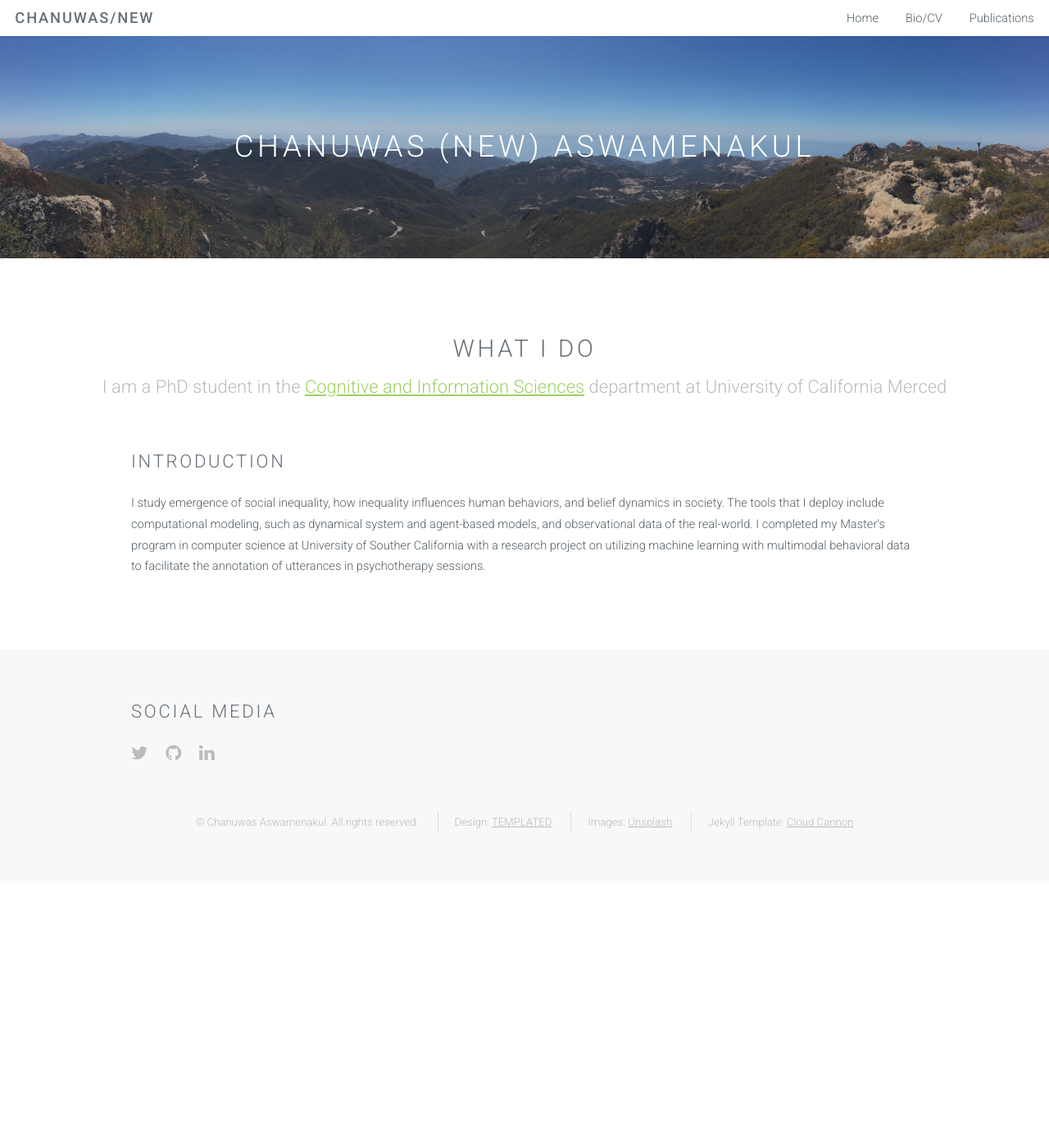
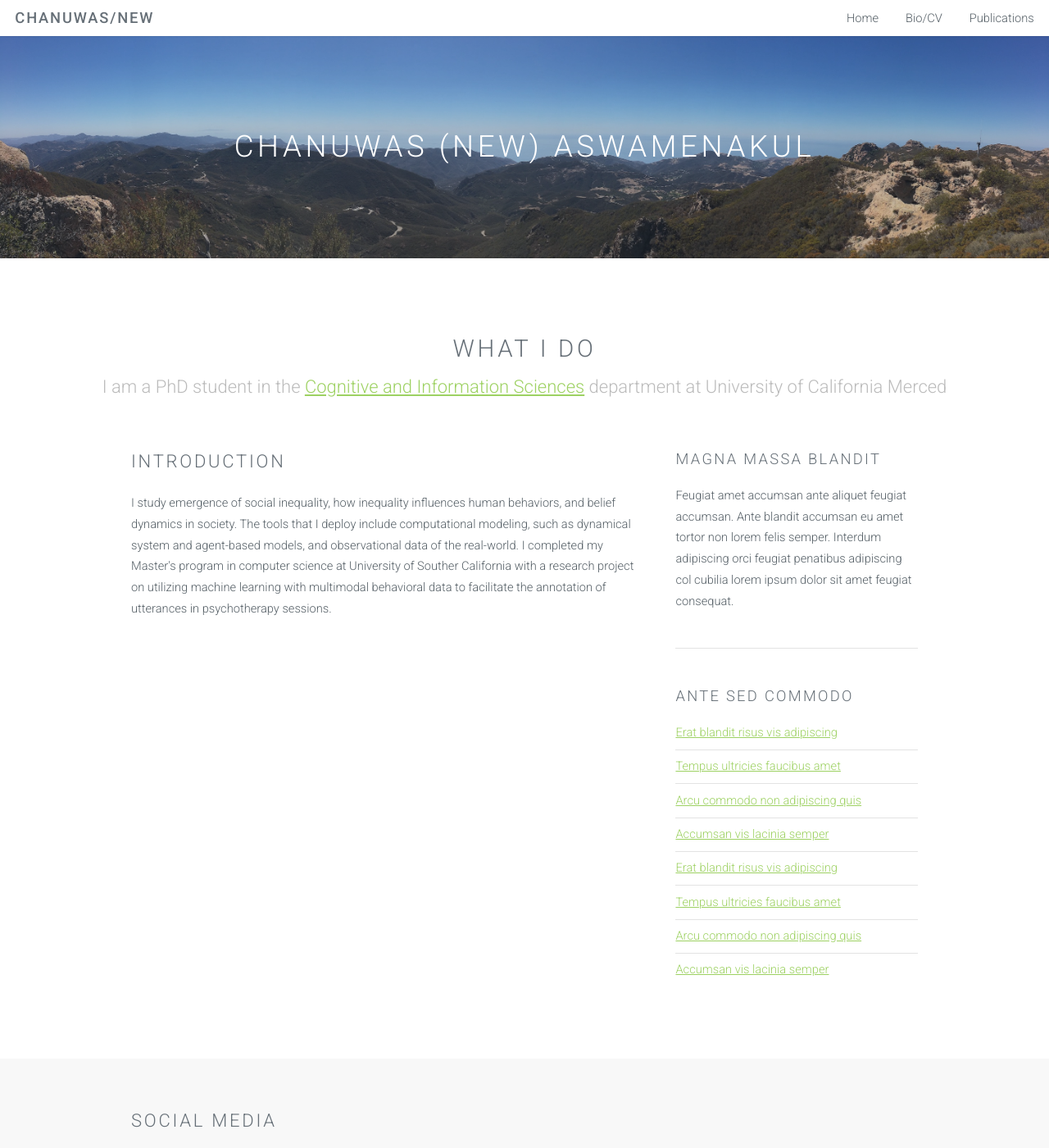
Before and after one commit to chasnew/chasnew.github.io, a Jekyll site: the page built from index.html, in a window 1280 px wide and 1400 px high. Shown: the whole window at 82% size. Built offline with Jekyll 4.4.1, drawn with Linux system fonts in a browser that asks for light colours.

Commit message:
added right side bar

```diff
--- a/index.html
+++ b/index.html
@@ -9,11 +9,35 @@ layout: landing-page
 					<p>I am a PhD student in the <a href="https://cogsci.ucmerced.edu/">Cognitive and Information Sciences</a> department at University of California Merced</p>
 				</header>
 				<div class="container">
-			        <section>
-			            <h2>Introduction</h2>
-			            <p>I study emergence of social inequality, how inequality influences human behaviors, and belief dynamics in society. The tools that I deploy include computational modeling, such as dynamical system and agent-based models, and observational data of the real-world.
+					<div class="row">
+	            		<div class="8u">
+					        <section>
+					            <h2>Introduction</h2>
+					            <p>I study emergence of social inequality, how inequality influences human behaviors, and belief dynamics in society. The tools that I deploy include computational modeling, such as dynamical system and agent-based models, and observational data of the real-world.
 
-			            I completed my Master's program in computer science at University of Souther California with a research project on utilizing machine learning with multimodal behavioral data to facilitate the annotation of utterances in psychotherapy sessions.</p>
-			        </section>
+					            I completed my Master's program in computer science at University of Souther California with a research project on utilizing machine learning with multimodal behavioral data to facilitate the annotation of utterances in psychotherapy sessions.</p>
+					        </section>
+				        </div>
+				        <div class="4u">
+			                <section>
+			                    <h3>Magna massa blandit</h3>
+			                    <p>Feugiat amet accumsan ante aliquet feugiat accumsan. Ante blandit accumsan eu amet tortor non lorem felis semper. Interdum adipiscing orci feugiat penatibus adipiscing col cubilia lorem ipsum dolor sit amet feugiat consequat.</p>
+			                </section>
+			                <hr/>
+			                <section>
+			                    <h3>Ante sed commodo</h3>
+			                    <ul class="alt">
+			                        <li><a href="#">Erat blandit risus vis adipiscing</a></li>
+			                        <li><a href="#">Tempus ultricies faucibus amet</a></li>
+			                        <li><a href="#">Arcu commodo non adipiscing quis</a></li>
+			                        <li><a href="#">Accumsan vis lacinia semper</a></li>
+			                        <li><a href="#">Erat blandit risus vis adipiscing</a></li>
+			                        <li><a href="#">Tempus ultricies faucibus amet</a></li>
+			                        <li><a href="#">Arcu commodo non adipiscing quis</a></li>
+			                        <li><a href="#">Accumsan vis lacinia semper</a></li>
+			                    </ul>
+			                </section>
+			            </div>
+			        </div>
 			    </div>
 			</section>
```
